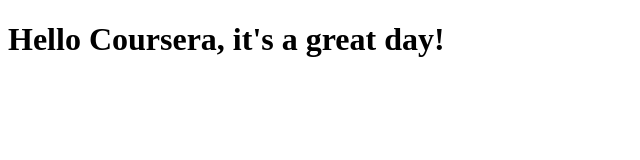
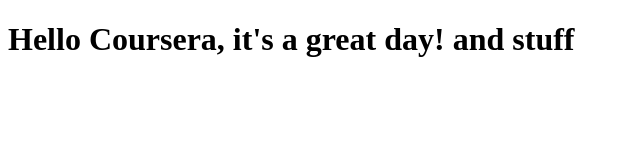
Before and after one commit to SamPascall/coursera-test, a plain HTML site: page site/index.html in a window 1280 px wide. Shown: the whole page, without its empty margins (0-640 px from the left). Drawn offline with Linux system fonts and the light colour scheme.

Commit message:
second day

```diff
--- a/site/index.html
+++ b/site/index.html
@@ -6,6 +6,6 @@
     <title>Hello Coursera</title>
   </head>
   <body>
-    <h1>Hello Coursera, it's a great day!</h1>
+    <h1>Hello Coursera, it's a great day! and stuff</h1>
   </body>
 </html>
```
